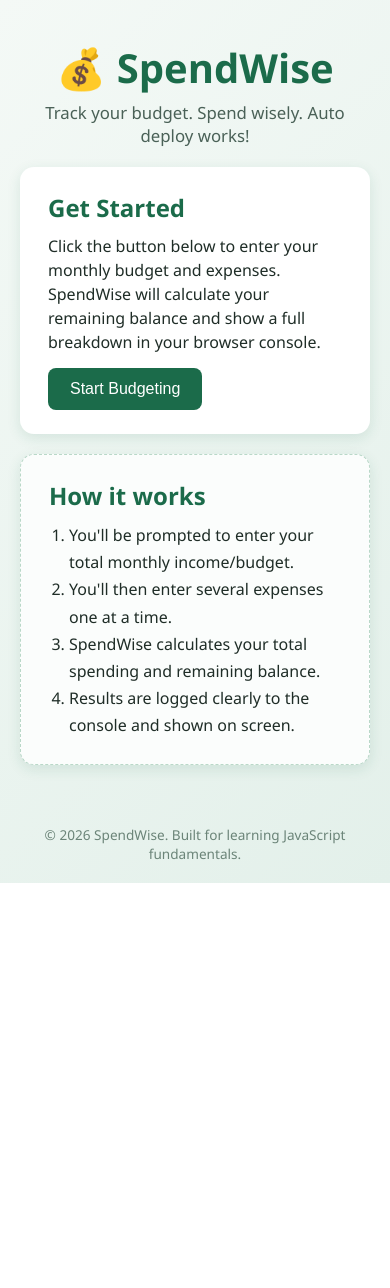
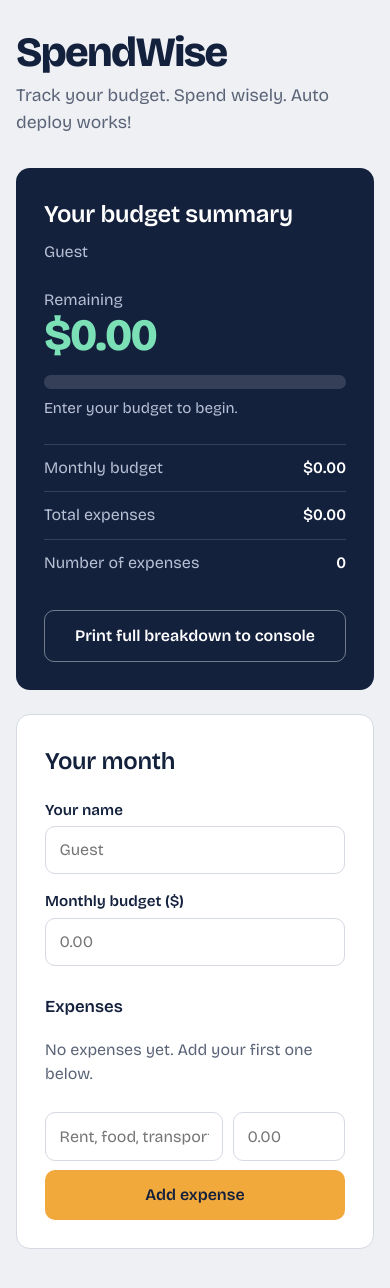
Before and after one commit to abdikadir9024/Spend-Wise, a plain HTML site: page index.html in a window 390 px wide. Before the commit the page ends 883 px from the top, so only its background shows below. Drawn offline with nearby package versions, Linux system fonts and the light colour scheme.

Commit message:
Redesign Spendwise ui

```diff
--- a/index.html
+++ b/index.html
@@ -1,50 +1,61 @@
 <!DOCTYPE html>
 <html lang="en">
 <head>
-  <meta charset="UTF-8" />
-  <meta name="viewport" content="width=device-width, initial-scale=1.0" />
-  <title>SpendWise - Smart Budget Tracker</title>
-  <link rel="stylesheet" href="style.css" />
+  <meta charset="UTF-8">
+  <meta name="viewport" content="width=device-width, initial-scale=1">
+  <title>SpendWise</title>
+  <link rel="preconnect" href="https://fonts.googleapis.com">
+  <link rel="preconnect" href="https://fonts.gstatic.com" crossorigin>
+  <link href="https://fonts.googleapis.com/css2?family=Bricolage+Grotesque:opsz,wght@12..96,400;12..96,600;12..96,800&display=swap" rel="stylesheet">
+  <link rel="stylesheet" href="style.css">
 </head>
 <body>
-
-  <header class="app-header">
-    <h1>💰 SpendWise</h1>
-   <p class="tagline">Track your budget. Spend wisely. Auto deploy works!</p>
+  <header class="top">
+    <h1>SpendWise</h1>
+    <p id="tagline">Track your budget. Spend wisely. Auto deploy works!</p>
   </header>
 
-  <main class="app-main">
-    <section class="card">
-      <h2>Get Started</h2>
-      <p>
-        Click the button below to enter your monthly budget and expenses.
-        SpendWise will calculate your remaining balance and show a full
-        breakdown in your browser console.
-      </p>
-      <button id="startBtn" class="primary-btn">Start Budgeting</button>
+  <main class="layout">
+    <section class="panel entry" aria-labelledby="entry-title">
+      <h2 id="entry-title">Your month</h2>
+
+      <label for="name">Your name</label>
+      <input id="name" type="text" placeholder="Guest" autocomplete="name">
+
+      <label for="budget">Monthly budget ($)</label>
+      <input id="budget" type="number" min="0" step="0.01" placeholder="0.00" inputmode="decimal">
+
+      <h3>Expenses</h3>
+      <ul id="expense-list" class="expenses"></ul>
+
+      <form id="expense-form" class="add-row">
+        <input id="exp-label" type="text" placeholder="Rent, food, transport…" aria-label="Expense name" required>
+        <input id="exp-amount" type="number" min="0" step="0.01" placeholder="0.00" aria-label="Expense amount" inputmode="decimal" required>
+        <button type="submit" class="btn">Add expense</button>
+      </form>
     </section>
 
-    <section class="card" id="resultsCard" hidden>
-      <h2>Your Budget Summary</h2>
-      <p>Open your browser console (F12 → Console tab) to see the full
-        detailed breakdown of your budget calculations.</p>
-      <div id="summaryOutput" class="summary-output"></div>
-    </section>
+    <section class="panel summary" aria-labelledby="sum-title" aria-live="polite">
+      <h2 id="sum-title">Your budget summary</h2>
+      <p class="who" id="who">Guest</p>
 
-    <section class="card info-card">
-      <h2>How it works</h2>
-      <ol>
-        <li>You'll be prompted to enter your total monthly income/budget.</li>
-        <li>You'll then enter several expenses one at a time.</li>
-        <li>SpendWise calculates your total spending and remaining balance.</li>
-        <li>Results are logged clearly to the console and shown on screen.</li>
-      </ol>
+      <p class="remaining-label">Remaining</p>
+      <p class="remaining" id="remaining">$0.00</p>
+
+      <div class="meter" role="img" aria-label="Share of budget spent">
+        <div class="meter-fill" id="meter-fill"></div>
+      </div>
+      <p class="meter-note" id="meter-note">Enter your budget to begin.</p>
+
+      <dl class="figures">
+        <div><dt>Monthly budget</dt><dd id="out-budget">$0.00</dd></div>
+        <div><dt>Total expenses</dt><dd id="out-expenses">$0.00</dd></div>
+        <div><dt>Number of expenses</dt><dd id="out-count">0</dd></div>
+      </dl>
+
+      <button id="console-btn" class="btn btn-light" type="button">Print full breakdown to console</button>
     </section>
   </main>
-
-  <footer class="app-footer">
-    <p>&copy; 2026 SpendWise. Built for learning JavaScript fundamentals.</p>
-  </footer>
 
   <script src="script.js"></script>
 </body>
--- a/script.js
+++ b/script.js
@@ -1,164 +1,88 @@
-/* =========================================================
-   SPENDWISE - JavaScript Foundation
-   This file handles data storage, user input, calculations,
-   and displaying results for the SpendWise budgeting app.
-   ========================================================= */
+const expenses = [];
+const $ = (id) => document.getElementById(id);
+const money = (n) => "$" + n.toLocaleString("en-US", { minimumFractionDigits: 2, maximumFractionDigits: 2 });
 
-// ---------------------------------------------------------
-// 1. APPLICATION DATA (variables & data types)
-// ---------------------------------------------------------
-
-// Budget-related data
-let monthlyBudget = 0;        // Number: total money available for the month
-let userName = "";            // String: name of the user (optional, for personalization)
-
-// Expense-related data
-let expenseNames = [];        // Array of strings: labels for each expense
-let expenseAmounts = [];      // Array of numbers: amount for each expense
-let totalExpenses = 0;        // Number: running total of all expenses
-let remainingBalance = 0;     // Number: budget left after expenses
-
-// Constant that controls how many expenses we ask the user for
-const NUMBER_OF_EXPENSES = 3;
-
-
-// ---------------------------------------------------------
-// 2. FUNCTIONS (reusable logic)
-// ---------------------------------------------------------
-
-/**
- * Collects the user's name and total monthly budget using prompts.
- * Stores the values in the shared variables above.
- */
-function getBudgetInput() {
-  userName = prompt("What is your name?", "Guest");
-
-  // parseFloat() converts the text from the prompt into a number
-  let budgetInput = prompt("Enter your total monthly budget ($):", "1000");
-  monthlyBudget = parseFloat(budgetInput);
-
-  // Basic validation: if the user enters something invalid, default to 0
-  if (isNaN(monthlyBudget) || monthlyBudget < 0) {
-    monthlyBudget = 0;
-  }
+function totals() {
+  const budget = parseFloat($("budget").value) || 0;
+  const spent = expenses.reduce((sum, e) => sum + e.amount, 0);
+  return { budget, spent, remaining: budget - spent };
 }
 
-/**
- * Collects a fixed number of expenses from the user (name + amount)
- * and stores them in the expenseNames and expenseAmounts arrays.
- */
-function getExpenseInput() {
-  for (let i = 1; i <= NUMBER_OF_EXPENSES; i++) {
-    let name = prompt("Enter a name for expense #" + i + ":", "Expense " + i);
-    let amountInput = prompt("Enter the amount for '" + name + "' ($):", "0");
-    let amount = parseFloat(amountInput);
-
-    if (isNaN(amount) || amount < 0) {
-      amount = 0;
-    }
-
-    expenseNames.push(name);
-    expenseAmounts.push(amount);
+function renderList() {
+  const list = $("expense-list");
+  list.innerHTML = "";
+  if (expenses.length === 0) {
+    const li = document.createElement("li");
+    li.className = "empty";
+    li.textContent = "No expenses yet. Add your first one below.";
+    list.appendChild(li);
+    return;
   }
+  expenses.forEach((e, i) => {
+    const li = document.createElement("li");
+    const name = document.createElement("span");
+    name.className = "name";
+    name.textContent = e.label;
+    const amt = document.createElement("span");
+    amt.className = "amt";
+    amt.textContent = money(e.amount);
+    const rm = document.createElement("button");
+    rm.className = "remove";
+    rm.type = "button";
+    rm.setAttribute("aria-label", "Remove " + e.label);
+    rm.textContent = "\u00d7";
+    rm.addEventListener("click", () => { expenses.splice(i, 1); update(); });
+    li.append(name, amt, rm);
+    list.appendChild(li);
+  });
 }
 
-/**
- * Calculates the total of all expenses stored in expenseAmounts.
- * @returns {number} the sum of all expenses
- */
-function calculateTotalExpenses() {
-  let sum = 0;
-  for (let i = 0; i < expenseAmounts.length; i++) {
-    sum += expenseAmounts[i];
-  }
-  return sum;
+function renderSummary() {
+  const { budget, spent, remaining } = totals();
+  const over = remaining < 0;
+  $("who").textContent = $("name").value.trim() || "Guest";
+  $("remaining").textContent = (over ? "-" : "") + money(Math.abs(remaining));
+  $("remaining").classList.toggle("over", over);
+  $("out-budget").textContent = money(budget);
+  $("out-expenses").textContent = money(spent);
+  $("out-count").textContent = expenses.length;
+
+  const pct = budget > 0 ? Math.min(100, (spent / budget) * 100) : 0;
+  const fill = $("meter-fill");
+  fill.style.width = pct + "%";
+  fill.classList.toggle("over", over);
+
+  if (budget <= 0) $("meter-note").textContent = "Enter your budget to begin.";
+  else if (over) $("meter-note").textContent = "You are " + money(-remaining) + " over budget.";
+  else $("meter-note").textContent = Math.round(pct) + "% of your budget is spent.";
 }
 
-/**
- * Calculates the remaining balance based on the monthly budget
- * and the total expenses.
- * @param {number} budget - the total monthly budget
- * @param {number} expenses - the total of all expenses
- * @returns {number} the remaining balance (can be negative if overspent)
- */
-function calculateRemainingBalance(budget, expenses) {
-  return budget - expenses;
+function update() { renderList(); renderSummary(); }
+
+function logSummary() {
+  const { budget, spent, remaining } = totals();
+  console.log("----- SpendWise Budget Summary -----");
+  console.log("User: " + ($("name").value.trim() || "Guest"));
+  console.log("Monthly Budget: " + money(budget));
+  expenses.forEach((e, i) => console.log((i + 1) + ". " + e.label + ": " + money(e.amount)));
+  console.log("Total Expenses: " + money(spent));
+  console.log("Remaining Balance: " + money(remaining));
+  console.log(remaining < 0 ? "Warning: you are over budget." : "You are within budget.");
 }
 
-/**
- * Builds a readable, labeled summary string of the whole budget,
- * used for both the console output and the on-screen display.
- * @returns {string} formatted summary text
- */
-function buildSummaryText() {
-  let summary = "----- SpendWise Budget Summary -----\n";
-  summary += "User: " + userName + "\n";
-  summary += "Monthly Budget: $" + monthlyBudget.toFixed(2) + "\n";
-  summary += "\nExpenses:\n";
+$("expense-form").addEventListener("submit", (ev) => {
+  ev.preventDefault();
+  const label = $("exp-label").value.trim();
+  const amount = parseFloat($("exp-amount").value);
+  if (!label || isNaN(amount) || amount < 0) return;
+  expenses.push({ label, amount });
+  $("exp-label").value = "";
+  $("exp-amount").value = "";
+  $("exp-label").focus();
+  update();
+});
+$("budget").addEventListener("input", renderSummary);
+$("name").addEventListener("input", renderSummary);
+$("console-btn").addEventListener("click", logSummary);
 
-  for (let i = 0; i < expenseNames.length; i++) {
-    summary += "  - " + expenseNames[i] + ": $" + expenseAmounts[i].toFixed(2) + "\n";
-  }
-
-  summary += "\nTotal Expenses: $" + totalExpenses.toFixed(2) + "\n";
-  summary += "Remaining Balance: $" + remainingBalance.toFixed(2) + "\n";
-
-  if (remainingBalance < 0) {
-    summary += "\nWarning: You have exceeded your monthly budget!";
-  } else {
-    summary += "\nNice! You are within your monthly budget.";
-  }
-
-  return summary;
-}
-
-/**
- * Logs a clearly labeled breakdown of the budget to the console.
- */
-function displayResultsInConsole() {
-  console.log("=== SpendWise Console Report ===");
-  console.log("User Name:", userName);
-  console.log("Monthly Budget:", monthlyBudget);
-  console.log("Expense Names:", expenseNames);
-  console.log("Expense Amounts:", expenseAmounts);
-  console.log("Total Expenses:", totalExpenses);
-  console.log("Remaining Balance:", remainingBalance);
-  console.log(buildSummaryText());
-}
-
-/**
- * Displays the budget summary on the webpage itself.
- */
-function displayResultsOnPage() {
-  const resultsCard = document.getElementById("resultsCard");
-  const summaryOutput = document.getElementById("summaryOutput");
-
-  summaryOutput.textContent = buildSummaryText();
-  resultsCard.hidden = false;
-}
-
-/**
- * Main function that runs the whole SpendWise data flow:
- * collects input, performs calculations, and displays results.
- */
-function runSpendWise() {
-  getBudgetInput();
-  getExpenseInput();
-
-  totalExpenses = calculateTotalExpenses();
-  remainingBalance = calculateRemainingBalance(monthlyBudget, totalExpenses);
-
-  displayResultsInConsole();
-  displayResultsOnPage();
-}
-
-
-// ---------------------------------------------------------
-// 3. EVENT LISTENERS (connecting logic to the page)
-// ---------------------------------------------------------
-
-const startBtn = document.getElementById("startBtn");
-startBtn.addEventListener("click", runSpendWise);
-
-// Confirms the script has loaded successfully
-console.log("SpendWise script.js loaded successfully.");
+update();
--- a/style.css
+++ b/style.css
@@ -1,102 +1,122 @@
-* {
-  box-sizing: border-box;
+:root {
+  --paper: #eef0f4;
+  --card: #ffffff;
+  --ink: #14213d;
+  --muted: #5b6477;
+  --line: #d5d9e2;
+  --saffron: #f2a93b;
+  --good: #7be0b5;
+  --alert: #ff8a73;
+  --radius: 14px;
+}
+* { box-sizing: border-box; }
+html { font-size: 100%; }
+body {
   margin: 0;
-  padding: 0;
+  font-family: "Bricolage Grotesque", system-ui, -apple-system, "Segoe UI", sans-serif;
+  background: var(--paper);
+  color: var(--ink);
+  line-height: 1.5;
+  padding: 2rem clamp(1rem, 4vw, 3rem) 3rem;
+}
+.top { max-width: 1040px; margin: 0 auto 2rem; }
+.top h1 {
+  margin: 0;
+  font-size: clamp(2.6rem, 8vw, 4.5rem);
+  font-weight: 800;
+  letter-spacing: -0.04em;
+  line-height: 1;
+}
+.top p { margin: .6rem 0 0; color: var(--muted); font-size: 1.1rem; }
+
+.layout {
+  max-width: 1040px;
+  margin: 0 auto;
+  display: grid;
+  grid-template-columns: 1.1fr 1fr;
+  gap: 1.5rem;
+  align-items: start;
+}
+.panel { border-radius: var(--radius); padding: 1.75rem; }
+.entry { background: var(--card); border: 1px solid var(--line); }
+.summary { background: var(--ink); color: #fff; position: sticky; top: 1.5rem; }
+
+h2 { margin: 0 0 1.25rem; font-size: 1.5rem; font-weight: 600; letter-spacing: -0.01em; }
+h3 { margin: 1.75rem 0 .5rem; font-size: 1.05rem; font-weight: 600; }
+
+label { display: block; margin: 1rem 0 .3rem; font-size: .95rem; font-weight: 600; }
+input {
+  width: 100%;
+  font: inherit;
+  padding: .7rem .85rem;
+  border: 1.5px solid var(--line);
+  border-radius: 10px;
+  background: #fff;
+  color: var(--ink);
+}
+input:focus-visible, .btn:focus-visible, .remove:focus-visible {
+  outline: 3px solid var(--saffron);
+  outline-offset: 2px;
 }
 
-body {
-  font-family: "Segoe UI", Arial, sans-serif;
-  background: linear-gradient(135deg, #f4f9f6, #e3f0ea);
-  color: #1f2d27;
-  min-height: 100vh;
-  display: flex;
-  flex-direction: column;
-  align-items: center;
+.expenses { list-style: none; margin: 0 0 1rem; padding: 0; }
+.expenses li {
+  display: flex; align-items: center; gap: .75rem;
+  padding: .65rem 0;
+  border-bottom: 1px solid var(--line);
 }
+.expenses .name { flex: 1; }
+.expenses .amt { font-weight: 600; font-variant-numeric: tabular-nums; }
+.expenses .empty { color: var(--muted); border-bottom: 0; padding-left: 0; }
+.remove {
+  border: 0; background: none; cursor: pointer;
+  color: var(--muted); font: inherit; font-size: 1.3rem; line-height: 1;
+  padding: .2rem .45rem; border-radius: 6px;
+}
+.remove:hover { color: #b3261e; background: #f6e4e2; }
 
-.app-header {
-  text-align: center;
-  padding: 40px 20px 20px;
+.add-row { display: grid; grid-template-columns: 1fr 7rem; gap: .6rem; }
+.add-row .btn { grid-column: 1 / -1; }
+
+.btn {
+  font: inherit; font-weight: 600; cursor: pointer;
+  padding: .8rem 1.2rem;
+  border: 0; border-radius: 10px;
+  background: var(--saffron); color: var(--ink);
+  transition: transform .12s ease, filter .12s ease;
 }
+.btn:hover { filter: brightness(1.05); }
+.btn:active { transform: translateY(1px); }
+.btn-light { background: transparent; color: #fff; border: 1.5px solid rgba(255,255,255,.4); width: 100%; margin-top: 1.5rem; }
+.btn-light:hover { background: rgba(255,255,255,.08); filter: none; }
 
-.app-header h1 {
-  font-size: 2.5rem;
-  color: #1b6b4a;
+.who { margin: -.75rem 0 1.5rem; color: #b8c0d4; }
+.remaining-label { margin: 0; color: #b8c0d4; }
+.remaining {
+  margin: 0 0 1rem;
+  font-size: clamp(2.8rem, 9vw, 4.2rem);
+  font-weight: 800;
+  letter-spacing: -0.04em;
+  line-height: 1.05;
+  font-variant-numeric: tabular-nums;
+  color: var(--good);
 }
+.remaining.over { color: var(--alert); }
 
-.tagline {
-  color: #4a6157;
-  margin-top: 6px;
-  font-size: 1.05rem;
+.meter { height: 14px; border-radius: 99px; background: rgba(255,255,255,.14); overflow: hidden; }
+.meter-fill { height: 100%; width: 0; border-radius: 99px; background: var(--good); transition: width .35s ease, background-color .35s ease; }
+.meter-fill.over { background: var(--alert); }
+.meter-note { margin: .5rem 0 1.5rem; color: #b8c0d4; font-size: .95rem; }
+
+.figures { margin: 0; }
+.figures div { display: flex; justify-content: space-between; padding: .7rem 0; border-top: 1px solid rgba(255,255,255,.14); }
+.figures dt { color: #b8c0d4; }
+.figures dd { margin: 0; font-weight: 600; font-variant-numeric: tabular-nums; }
+
+@media (max-width: 800px) {
+  .layout { grid-template-columns: 1fr; }
+  .summary { position: static; order: -1; }
 }
-
-.app-main {
-  width: 100%;
-  max-width: 640px;
-  padding: 0 20px 40px;
-  display: flex;
-  flex-direction: column;
-  gap: 20px;
+@media (prefers-reduced-motion: reduce) {
+  * { transition: none !important; }
 }
-
-.card {
-  background: #ffffff;
-  border-radius: 14px;
-  padding: 24px 28px;
-  box-shadow: 0 4px 14px rgba(27, 107, 74, 0.12);
-}
-
-.card h2 {
-  color: #1b6b4a;
-  margin-bottom: 10px;
-}
-
-.card p {
-  line-height: 1.5;
-  margin-bottom: 14px;
-}
-
-.card ol {
-  padding-left: 20px;
-  line-height: 1.7;
-}
-
-.primary-btn {
-  background: #1b6b4a;
-  color: #fff;
-  border: none;
-  padding: 12px 22px;
-  font-size: 1rem;
-  border-radius: 8px;
-  cursor: pointer;
-  transition: background 0.2s ease, transform 0.1s ease;
-}
-
-.primary-btn:hover {
-  background: #145238;
-}
-
-.primary-btn:active {
-  transform: scale(0.98);
-}
-
-.summary-output {
-  background: #f0f7f3;
-  border-left: 4px solid #1b6b4a;
-  padding: 14px 18px;
-  border-radius: 8px;
-  font-size: 0.98rem;
-  white-space: pre-line;
-}
-
-.info-card {
-  background: #fbfdfc;
-  border: 1px dashed #b9d8c8;
-}
-
-.app-footer {
-  padding: 20px;
-  color: #6b8478;
-  font-size: 0.85rem;
-  text-align: center;
-}
```
